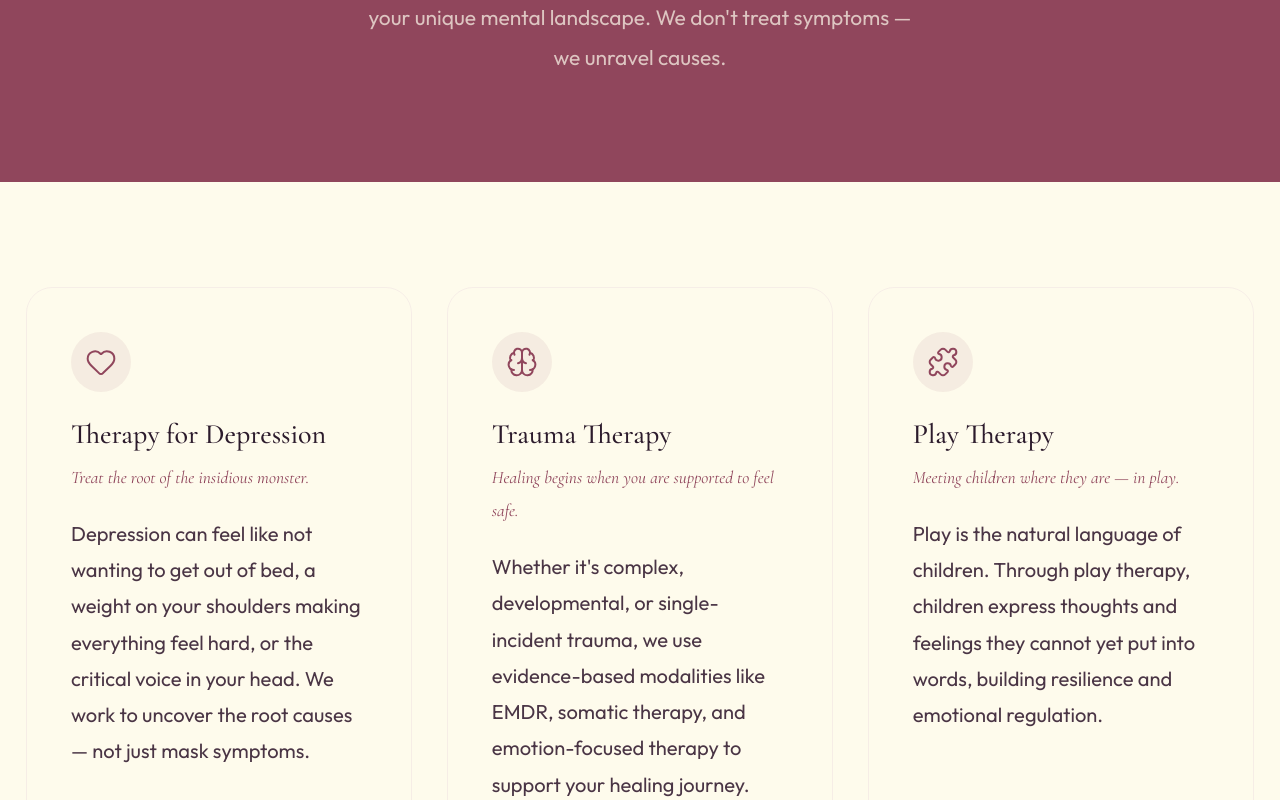
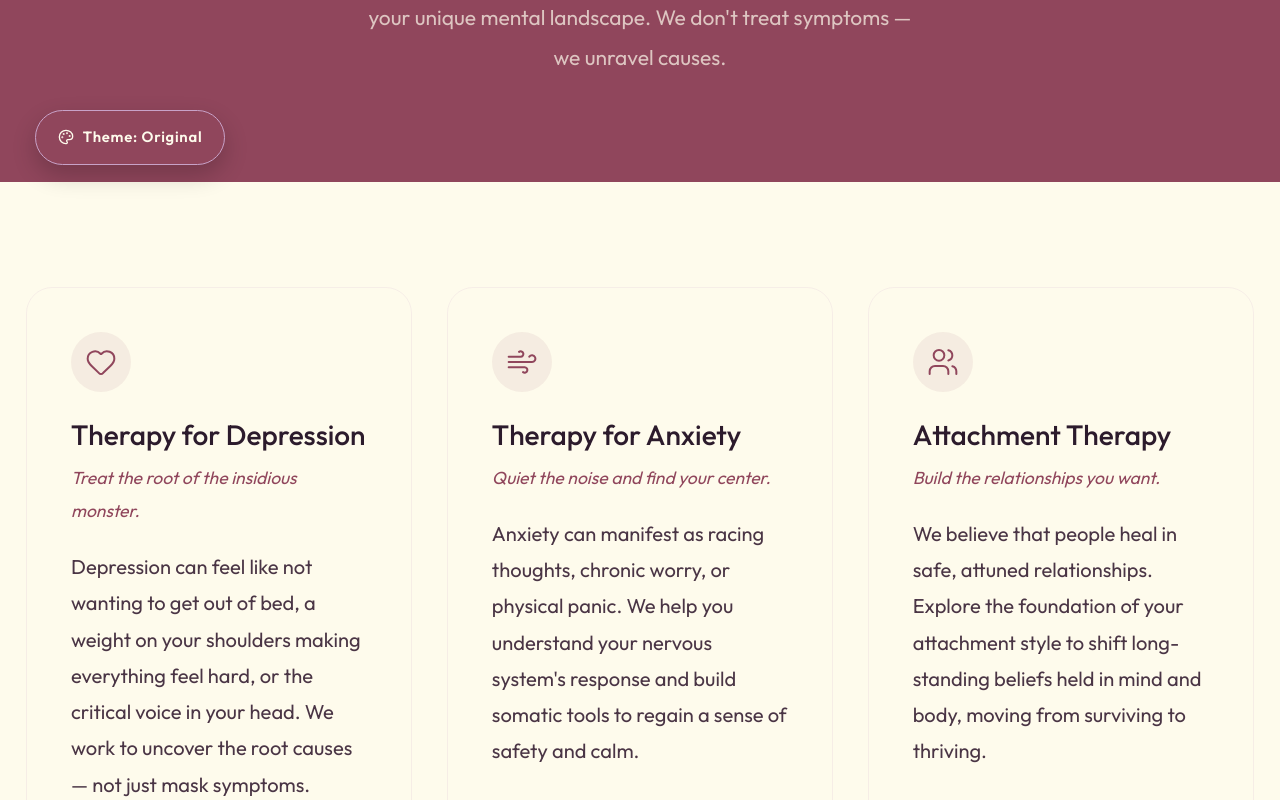
Before and after one commit to iosinsightsinc/iosinsights, a React (Vite) app: page /iosinsights/services in a window 1280 px wide. Shown: the part 600-1400 px from the top of the page. Built offline with nearby package versions, Linux system fonts and the light colour scheme.

Commit message:
feat: Typography, content overhaul, new office imagery, and dynamic Terracotta theme toggle

```diff
--- a/index.html
+++ b/index.html
@@ -15,7 +15,7 @@
     <!-- Google Fonts -->
     <link rel="preconnect" href="https://fonts.googleapis.com" />
     <link rel="preconnect" href="https://fonts.gstatic.com" crossorigin />
-    <link href="https://fonts.googleapis.com/css2?family=Cormorant+Garamond:ital,wght@0,300;0,400;0,500;1,300;1,400&family=Outfit:wght@300;400;500;600&display=swap" rel="stylesheet" />
+    <link href="https://fonts.googleapis.com/css2?family=Outfit:wght@300;400;500;600;700&display=swap" rel="stylesheet" />
   </head>
   <body>
     <div id="root"></div>
--- a/src/App.jsx
+++ b/src/App.jsx
@@ -10,11 +10,13 @@ import Contact from "./pages/Contact";
 import MyApproach from "./pages/MyApproach";
 import Resources from "./pages/Resources";
 import ScrollToTop from "./components/ScrollToTop";
+import ThemeToggle from "./components/ThemeToggle";
 
 function App() {
   return (
     <Router basename="/iosinsights">
       <ScrollToTop />
+      <ThemeToggle />
       <div className="min-h-screen bg-[var(--color-cream)] text-[var(--color-text-dark)] selection:bg-[var(--color-wine)]/30 flex flex-col">
         <Navbar />
         <main className="flex-grow">
--- a/src/components/Approach.jsx
+++ b/src/components/Approach.jsx
@@ -47,8 +47,8 @@ export default function AboutMe() {
                             backgroundColor: "var(--color-wine)", opacity: 0.15,
                         }} />
                         <img
-                            src={`${import.meta.env.BASE_URL}iso-profile.png`}
-                            alt="Isoken (Iso) Ogumbor — Registered Clinical Psychologist"
+                            src={`${import.meta.env.BASE_URL}office-1.jpg`}
+                            alt="iOS Insights Office Space"
                             style={{
                                 width: "100%", borderRadius: "1.5rem",
                                 objectFit: "cover", aspectRatio: "4/5",
--- /dev/null
+++ b/src/components/ThemeToggle.jsx
@@ -0,0 +1,53 @@
+import { useState, useEffect } from 'react';
+import { Palette } from 'lucide-react';
+
+export default function ThemeToggle() {
+    const [theme, setTheme] = useState('wine-lilac');
+
+    useEffect(() => {
+        // Read from local storage or default to wine-lilac
+        const savedTheme = localStorage.getItem('iosinsights-theme') || 'wine-lilac';
+        setTheme(savedTheme);
+        document.documentElement.setAttribute('data-theme', savedTheme);
+    }, []);
+
+    const toggleTheme = () => {
+        const newTheme = theme === 'wine-lilac' ? 'terracotta' : 'wine-lilac';
+        setTheme(newTheme);
+        document.documentElement.setAttribute('data-theme', newTheme);
+        localStorage.setItem('iosinsights-theme', newTheme);
+    };
+
+    return (
+        <button
+            onClick={toggleTheme}
+            style={{
+                position: 'fixed',
+                bottom: '2rem',
+                left: '2rem',
+                zIndex: 9999,
+                backgroundColor: 'var(--color-wine)',
+                color: 'var(--color-cream)',
+                border: '1px solid var(--color-lilac)',
+                borderRadius: '50px',
+                padding: '0.75rem 1.25rem',
+                display: 'flex',
+                alignItems: 'center',
+                gap: '0.5rem',
+                boxShadow: '0 10px 25px rgba(0,0,0,0.2)',
+                fontFamily: 'var(--font-sans)',
+                fontSize: '0.85rem',
+                fontWeight: 600,
+                letterSpacing: '0.05em',
+                cursor: 'pointer',
+                transition: 'transform 0.2s',
+            }}
+            onMouseOver={e => e.currentTarget.style.transform = 'translateY(-3px)'}
+            onMouseOut={e => e.currentTarget.style.transform = 'translateY(0)'}
+            title={`Switch to ${theme === 'wine-lilac' ? 'Terracotta' : 'Wine/Lilac'} Theme`}
+        >
+            <Palette size={16} />
+            <span>Theme: {theme === 'wine-lilac' ? 'Original' : 'Terracotta'}</span>
+        </button>
+    );
+}
--- a/src/index.css
+++ b/src/index.css
@@ -1,20 +1,44 @@
 @import "tailwindcss";
 
 @theme {
-  /* ── Balanced Lilac / Fine Wine / Off-White Palette ── */
-  --color-cream: #FEFBEC;           /* Warm off-white for light sections */
-  --color-cream-dark: #F0E8D8;      /* Warmer tinted cream for cards */
-  --color-wine: #90465C;            /* Rich fine wine — primary accent */
-  --color-wine-dark: #6E3347;       /* Deeper wine for hover / emphasis */
-  --color-lilac: #C8A2C8;           /* Soft lilac highlight */
-  --color-lilac-dark: #2A1F2D;      /* Very deep plum-charcoal — distinct from wine */
-  --color-navbar: #1E0F1E;          /* Ultra-deep plum-black navbar */
-  --color-text-dark: #2C1B2C;       /* Primary dark text on light bg */
-  --color-text-muted: #4A3545;      /* Secondary text — darker for readability */
+  /* ── CSS Variable Mapping (Used in Tailwind & React) ── */
+  --color-cream: var(--theme-cream);
+  --color-cream-dark: var(--theme-cream-dark);
+  --color-wine: var(--theme-wine);
+  --color-wine-dark: var(--theme-wine-dark);
+  --color-lilac: var(--theme-lilac);
+  --color-lilac-dark: var(--theme-lilac-dark);
+  --color-navbar: var(--theme-navbar);
+  --color-text-dark: var(--theme-text-dark);
+  --color-text-muted: var(--theme-text-muted);
   --color-white: #FFFFFF;
+}
 
-  --font-serif: "Cormorant Garamond", ui-serif, Georgia, Cambria, "Times New Roman", Times, serif;
-  --font-sans: "Outfit", ui-sans-serif, system-ui, -apple-system, BlinkMacSystemFont, "Segoe UI", Roboto, sans-serif;
+@layer base {
+  :root {
+    /* DEFAULT (Wine/Lilac Theme) */
+    --theme-cream: #FEFBEC;
+    --theme-cream-dark: #F0E8D8;
+    --theme-wine: #90465C;
+    --theme-wine-dark: #6E3347;
+    --theme-lilac: #C8A2C8;
+    --theme-lilac-dark: #2A1F2D;
+    --theme-navbar: #1E0F1E;
+    --theme-text-dark: #2C1B2C;
+    --theme-text-muted: #4A3545;
+  }
+
+  [data-theme="terracotta"] {
+    /* ALTERNATE: Terracotta Theme */
+    --theme-cream: #F7E9DE;
+    --theme-cream-dark: #EADCD1;
+    --theme-wine: #A85A5E;  /* Muted Rose/Terracotta midplate */
+    --theme-wine-dark: #622625; /* Deep Rust Brown */
+    --theme-lilac: #B4AEBA;  /* Slate/Sage Blue Grey */
+    --theme-lilac-dark: #543B52; /* Deep Plum Black */
+    --theme-navbar: #1E0F1E;
+    --theme-text-dark: #2C1B2C;
+  }
 }
 
 @layer base {
@@ -30,6 +54,8 @@
   body {
     background-color: var(--color-cream);
     color: var(--color-text-dark);
+    --font-serif: "Outfit", ui-sans-serif, system-ui, -apple-system, sans-serif;
+    --font-sans: "Outfit", ui-sans-serif, system-ui, -apple-system, BlinkMacSystemFont, "Segoe UI", Roboto, sans-serif;
     font-family: var(--font-sans);
     font-weight: 400;
     line-height: 1.8;
--- a/src/pages/ServicePage.jsx
+++ b/src/pages/ServicePage.jsx
@@ -6,7 +6,7 @@ import SpinningLogo from "../components/SpinningLogo";
 const servicesData = {
     depression: {
         title: "Therapy for Depression",
-        subtitle: "in Sherwood Park",
+        subtitle: "in Sherwood Park and Edmonton",
         image: `${import.meta.env.BASE_URL}service-depression.png`,
         heroText: "Treat the root of the insidious monster. Step toward a life you can't wait to wake up to.",
         sections: [
@@ -39,7 +39,7 @@ If you're wondering if you can combat the weight of depression, regain the desir
             "Identify key individuals and relationships shaping your psychology.",
             "Create a timeline of major traumas and stressors — uncovering your deeply rooted triggers.",
             "Develop strategies for immediate symptom relief and long-term healing.",
-            "Access innovative modalities: EMDR, somatic therapy, and mind-body integration.",
+            "Access innovative modalities: Internal Family Systems, flash therapy, and somatic therapy.",
         ],
     },
     trauma: {
@@ -70,7 +70,7 @@ The goal is not just symptom reduction — it's post-traumatic growth. We help y
         howItWorks: [
             "Establish safety and stabilization as the foundation of treatment.",
             "Comprehensive trauma assessment to map your unique experience.",
-            "Process traumatic memories using evidence-based techniques (TF-CBT, EMDR, Somatic).",
+            "Process traumatic memories using evidence-based techniques (TF-CBT, Somatic, Emotion-Focused).",
             "Address attachment wounds and relational patterns.",
             "Build emotional regulation skills and body awareness.",
             "Support post-traumatic growth and meaningful life re-engagement.",
--- a/src/pages/ServicesPage.jsx
+++ b/src/pages/ServicesPage.jsx
@@ -1,7 +1,7 @@
 import { motion } from "framer-motion";
 import { Link } from "react-router-dom";
 import SpinningLogo from "../components/SpinningLogo";
-import { Heart, Brain, Puzzle, ClipboardList, Briefcase, Monitor, ArrowRight } from "lucide-react";
+import { Heart, Brain, Puzzle, ClipboardList, Briefcase, Monitor, ArrowRight, Wind, Users, Box } from "lucide-react";
 
 const services = [
     {
@@ -12,11 +12,32 @@ const services = [
         excerpt: "Depression can feel like not wanting to get out of bed, a weight on your shoulders making everything feel hard, or the critical voice in your head. We work to uncover the root causes — not just mask symptoms.",
     },
     {
+        slug: "anxiety",
+        icon: <Wind size={32} strokeWidth={1.5} />,
+        title: "Therapy for Anxiety",
+        tagline: "Quiet the noise and find your center.",
+        excerpt: "Anxiety can manifest as racing thoughts, chronic worry, or physical panic. We help you understand your nervous system's response and build somatic tools to regain a sense of safety and calm.",
+    },
+    {
+        slug: "attachment",
+        icon: <Users size={32} strokeWidth={1.5} />,
+        title: "Attachment Therapy",
+        tagline: "Build the relationships you want.",
+        excerpt: "We believe that people heal in safe, attuned relationships. Explore the foundation of your attachment style to shift long-standing beliefs held in mind and body, moving from surviving to thriving.",
+    },
+    {
+        slug: "sandtray",
+        icon: <Box size={32} strokeWidth={1.5} />,
+        title: "Sandtray Therapy",
+        tagline: "Process what words cannot capture.",
+        excerpt: "A powerful somatic tool that aids with the body communicating felt emotions and traumas the mind cannot yet name. It helps with embodied processing and supports narrative exploration.",
+    },
+    {
         slug: "trauma",
         icon: <Brain size={32} strokeWidth={1.5} />,
         title: "Trauma Therapy",
         tagline: "Healing begins when you are supported to feel safe.",
-        excerpt: "Whether it's complex, developmental, or single-incident trauma, we use evidence-based modalities like EMDR, somatic therapy, and emotion-focused therapy to support your healing journey.",
+        excerpt: "Whether it's complex, developmental, or single-incident trauma, we use evidence-based modalities like somatic therapy, emotion-focused therapy, and Internal Family Systems to support your healing journey.",
     },
     {
         slug: "play",
```
Also changed, not shown: src/pages/MyApproach.jsx (+6 -3 lines), public/office-1.jpg (added), public/office-2.jpg (added).
